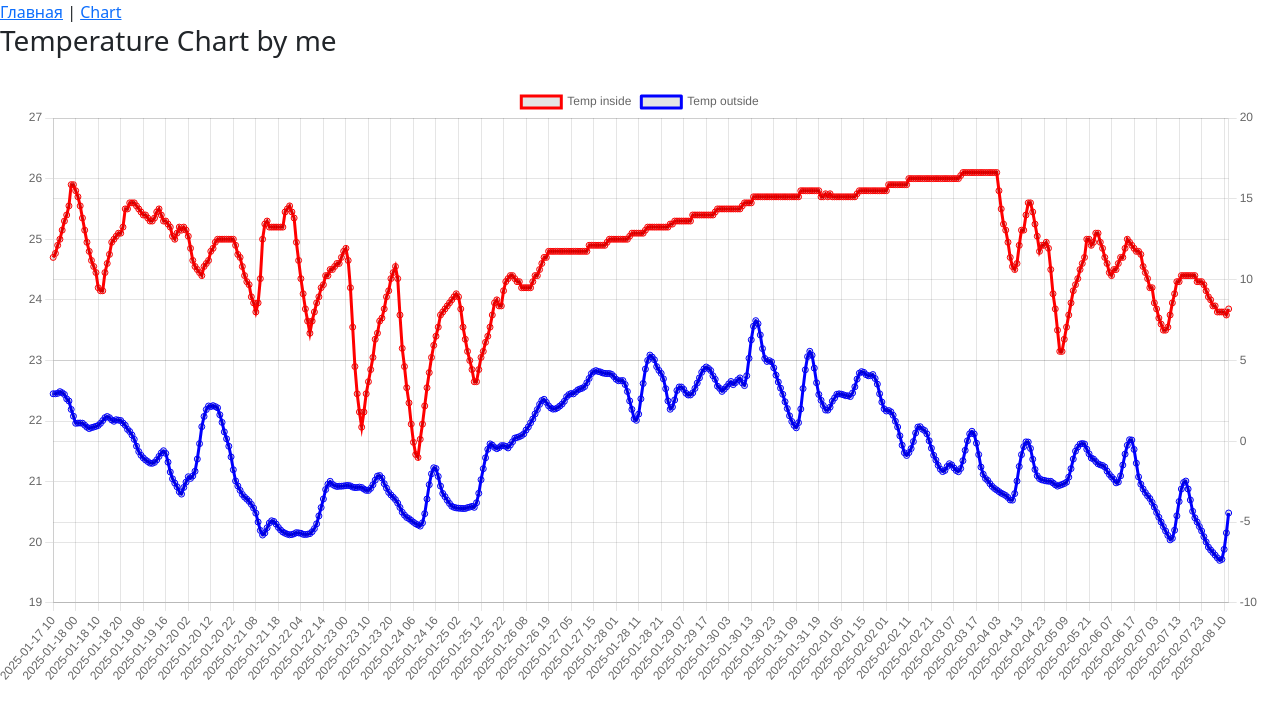
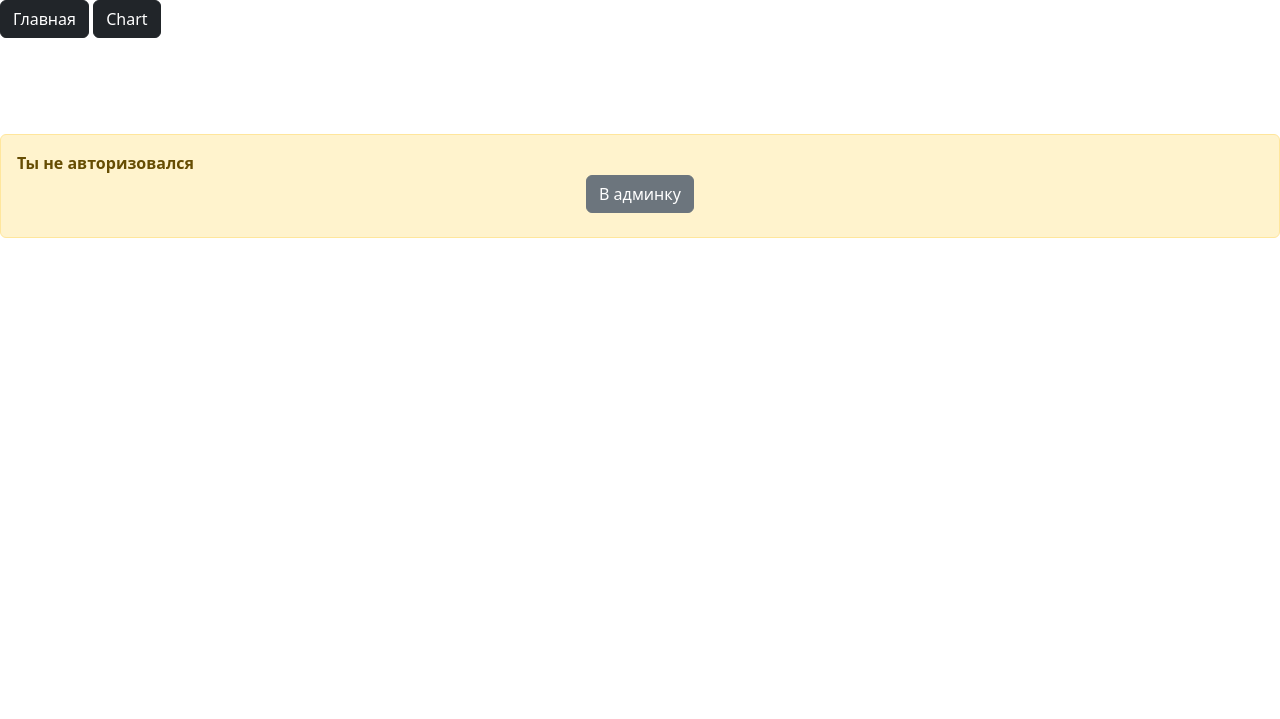
Before and after one commit to yuraisme/weather_collect, a Django app: page /chart/ in a window 1280 px wide. Shown: the top 719 px of the page. Run offline with Django 5.2, Linux system fonts and the light colour scheme; data comes from the database, SQL or seed files in the repository; both versions use the stored data as it was after the commit.

Commit message:
add humadity charts, add authorisation confirm

```diff
--- a/HomeCenter/HomeApp/templates/base.html
+++ b/HomeCenter/HomeApp/templates/base.html
@@ -7,9 +7,29 @@
     <link href="https://cdn.jsdelivr.net/npm/bootstrap@5.3.3/dist/css/bootstrap.min.css" rel="stylesheet" integrity="sha384-QWTKZyjpPEjISv5WaRU9OFeRpok6YctnYmDr5pNlyT2bRjXh0JMhjY6hW+ALEwIH" crossorigin="anonymous">
 </head>
 <body>
-    <div><a href="/">Главная</a> | <a href="/chart">Chart</a></div>
+    <div>
+        <a class="btn btn-dark" href="/" role="Главная">Главная</a>
+        <a class="btn btn-dark" href="/chart"" role="Chart">Chart</a>
+    </div>
+    {% if user.is_authenticated %}
     <h3>{% block header %} {% endblock header %}</h3>
     <div>{% block content%} {% endblock content %}</div>
+    {% else %}
+    <br><br><br><br>
+    <div
+        class="alert alert-warning"
+        role="alert"
+    >
+        <strong>Ты не авторизовался</strong
+        >
+        <!-- <a href="/admin" class="alert-link">Админка</a> -->
+        <center> <h2> <a class="btn btn-secondary" href="/admin">В админку</a> </h2> </center>
+    </div>
+
+
+
+    {% endif %}
+
     <!-- <div>MyCorp. 2022. All rights reserved.</div> -->
 </body>
 </html>
--- a/HomeCenter/HomeApp/templates/charts.html
+++ b/HomeCenter/HomeApp/templates/charts.html
@@ -6,34 +6,70 @@
   {%endblock head%}
 
 
-{% block header %} Temperature Chart by me {% endblock header%}
+<!-- {% block header %}  {% endblock header%} -->
 
 {% block content%}
-  <canvas id="myChart" width="800" height="400"></canvas>
- <!-- <div> -->
-  <!-- <canvas id="myChart"></canvas> -->
-<!-- </div> -->
+<canvas id="TempChart" width="800" height="360"></canvas>
+
 <script>
-const ctx = document.getElementById('myChart');
-
+const ctx = document.getElementById('TempChart');
 const xyValues_inside = JSON.parse('{{ inside_temperature|escapejs }}');
 const xyValues_outside = JSON.parse('{{ outside_temperature|escapejs }}');
+const temp_labels = JSON.parse('{{ timestamps|escapejs }}');
+// console.log(xyValues_inside);
 const options = {
+
         layout: {
-            padding: 20
+            padding: 20,
         },
         spanGaps: true,
-
         scales: {
+          x: {
+              autoskip:false,
+              // ticks: {
+              //   callback: function(val, index) {
+              //     return index % 10  === 0 ? this.getLabelForValue(val) : '';
+              //   }
+              // },
+          },
           y: {
               position: 'left',   // Первая ось
               min: 19,
-             max: 27
+              max: 27,
+              labels:'Внутри',
+
+              grid: {
+                tickColor: 'red'
+              },
+              title: {
+                color: 'red',
+                display: true,
+                text: 'Inside',
+              },
+              ticks: {
+                 color: 'red',
+                 backdropColor:'red',
+                }
+
           },
           y1: {
                 position: 'right',  // Вторая ось справа
                 min: -10,
-             max: 20
+                max: 20,
+                grid: {
+                  tickColor: 'blue',
+                },
+
+                title: {
+                  color: 'rgb(162, 210, 255)',
+                  display: true,
+                  text: 'Outside'
+                },
+                ticks: {
+                 color: 'rgb(162, 210, 255)',
+                 backdropColor:'rgb(162, 210, 255)',
+                }
+
           }
         },
       }
@@ -42,29 +78,121 @@ new Chart(ctx, {
     type: 'line',
     options: options,
     data: {
+      labels:temp_labels,
+
       datasets: [{
+
       pointRadius: 3,
       label: 'Temp inside',
       borderColor: "red",
       fill: false,
       data: xyValues_inside,
+      tension: 0.1,
     },
     {
       yAxisID: 'y1',
       pointRadius: 3,
       label: 'Temp outside',
     //   pointBackgroundColor: "rgba(0,0,255,1)",
-      borderColor: "blue",
+      borderColor: "rgb(162, 210, 255)",
       fill: false,
       borderJoinStyle:'round',
       data: xyValues_outside,
-
+      tension: 0.1,
     }
 ]
   },
 });
 
+</script>
 
+<canvas id="HumadityChart" width="800" height="400"></canvas>
+<script>
+  const ctx_h = document.getElementById('HumadityChart');
+  const xyValues_inside_h = JSON.parse('{{inside_humadity|escapejs }}');
+  const xyValues_outside_h = JSON.parse('{{ outside_humadity|escapejs }}');
+
+  const options_h = {
+
+          layout: {
+              padding: 20,
+          },
+          // spanGaps: true,
+          scales: {
+            x: {
+                autoskip:false,
+                ticks: {
+                  callback: function(val, index) {
+                    return index % 10  === 0 ? this.getLabelForValue(val) : '';
+                  }
+                },
+            },
+            y: {
+                position: 'left',   // Первая ось
+                // min: 19,
+                // max: 27,
+                labels:'Внутри',
+
+                grid: {
+                  tickColor: 'red'
+                },
+                title: {
+                  color: 'red',
+                },
+                ticks: {
+                    color: 'blue',
+                    backdropColor:'blue',
+                  }
+
+            },
+            y1: {
+                  position: 'right',  // Вторая ось справа
+                  min: 10,
+                  max: 100,
+                  grid: {
+                    tickColor: 'blue',
+                  },
+
+                  title: {
+                    color: 'blue',
+                    display: true,
+                    text: '%'
+                  },
+                  ticks: {
+                   color: 'blue',
+                   backdropColor:'blue',
+                  }
+
+            }
+          },
+        }
+
+  new Chart(ctx_h, {
+      type: 'line',
+      options: options_h,
+      data: {
+      datasets: [{
+        pointRadius: 3,
+        label: 'Humadity inside',
+        borderColor: "rgb(244, 162, 97)",
+        fill: false,
+        data: xyValues_inside_h,
+        tension: 0.1,
+      },
+      {
+        yAxisID: 'y',
+        pointRadius: 3,
+        label: 'Humadity outside',
+      //   pointBackgroundColor: "rgba(0,0,255,1)",
+        borderColor: "rgb(102, 155, 188)",
+        fill: false,
+        borderJoinStyle:'round',
+        data: xyValues_outside_h,
+        tension: 0.1,
+      }
+  ]
+    },
+  });
 
   </script>
 {% endblock content %}
--- a/HomeCenter/HomeApp/views.py
+++ b/HomeCenter/HomeApp/views.py
@@ -54,17 +54,28 @@ def temperature_chart(request):
     outside_temperature = []
     inside_humadity = []
     outside_humadity = []
+    timestamps = []
     for item in collected_data:
-        inside_temperature.append({'x':item['timestamp_'],
-                                  'y':item['avg_inside_temp']})
+        inside_temperature.append(#{'x':item['timestamp_'][2:]+':00',
+                                  item['avg_inside_temp'])
 
-        outside_temperature.append({'x':item['timestamp_'],
-                                  'y':item['out_temp_smoth']})
+        outside_temperature.append(#{'x':item['timestamp_'][2:]+':00',
+                                  item['out_temp_smooth'])
 
+        inside_humadity.append({'x':item['timestamp_'][2:]+':00',
+                                  'y':item['avg_inside_humidity']})
+
+        outside_humadity.append({'x':item['timestamp_'][2:]+':00',
+                                  'y':item['avg_outside_humidity']})
+        # if "12" in item['timestamp_']:
+        timestamps.append([item['timestamp_'][2:-3], item['timestamp_'][-3:]+':00'])
 
     context = {
         'inside_temperature':json.dumps(inside_temperature, cls=DjangoJSONEncoder),
         'outside_temperature':json.dumps(outside_temperature, cls=DjangoJSONEncoder),
+        'inside_humadity':json.dumps(inside_humadity, cls=DjangoJSONEncoder),
+        'outside_humadity':json.dumps(outside_humadity, cls=DjangoJSONEncoder),
+        'timestamps':json.dumps(timestamps, cls=DjangoJSONEncoder),
     }
     return render(request, 'charts.html', context)
 
@@ -88,7 +99,7 @@ def get_all_data():
     query = """
     SELECT
     strftime('%Y-%m-%d %H', datetime(it.timestamp, '+3 hours')) AS timestamp_,
-    AVG(ot.temperature) OVER (ORDER BY ot.timestamp ROWS BETWEEN 2 PRECEDING AND CURRENT ROW) AS out_temp_smoth,
+    AVG(ot.temperature) OVER (ORDER BY ot.timestamp ROWS BETWEEN 2 PRECEDING AND CURRENT ROW) AS out_temp_smooth,
     AVG(it.temperature) AS avg_inside_temp,
     AVG(ot.temperature) AS avg_outside_temp,
     AVG(it.humidity) AS avg_inside_humidity,
@@ -109,5 +120,5 @@ def get_all_data():
         columns = [col[0] for col in cursor.description]
         # Преобразуем результат в список словарей
         data = [dict(zip(columns, row)) for row in cursor.fetchall()]
-
+        # print(data)
     return data
--- a/HomeCenter/HomeCenter/settings.py
+++ b/HomeCenter/HomeCenter/settings.py
@@ -88,6 +88,7 @@ DATABASES = {
     'default': {
         'ENGINE': 'django.db.backends.sqlite3',
         'NAME': BASE_DIR / 'db.sqlite3',
+        # 'NAME': os.path.join('/data', 'db.sqlite3'),
     },
 }
 
--- a/pyproject.toml
+++ b/pyproject.toml
@@ -12,6 +12,7 @@ django-crontab = "^0.7.1"
 python-dotenv = "^1.0.1"
 tinytuya = "^1.16.0"
 pydantic = "^2.10.5"
+gunicorn = "^23.0.0"
 
 
 [build-system]
```
Also changed, not shown: HomeCenter/HomeApp/templates/home.html (+7 -1 lines), HomeCenter/db.sqlite3, 2 other files. Lines whose indentation alone changed are shown as unchanged.
